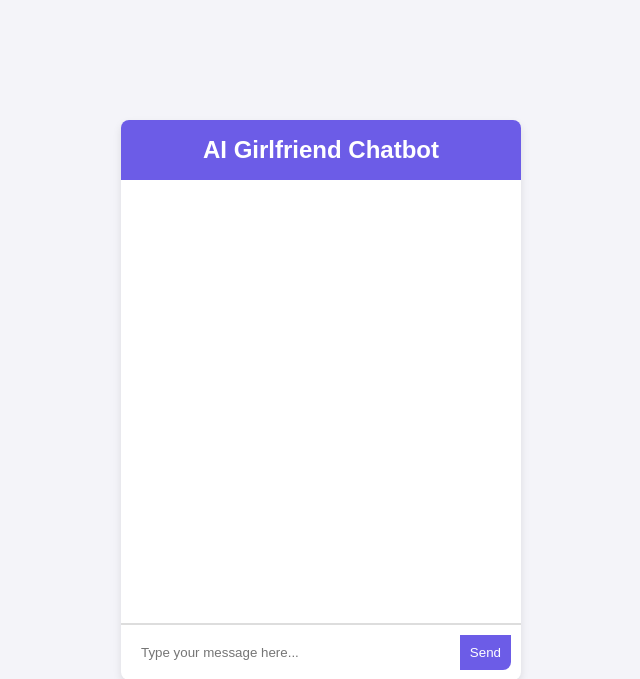
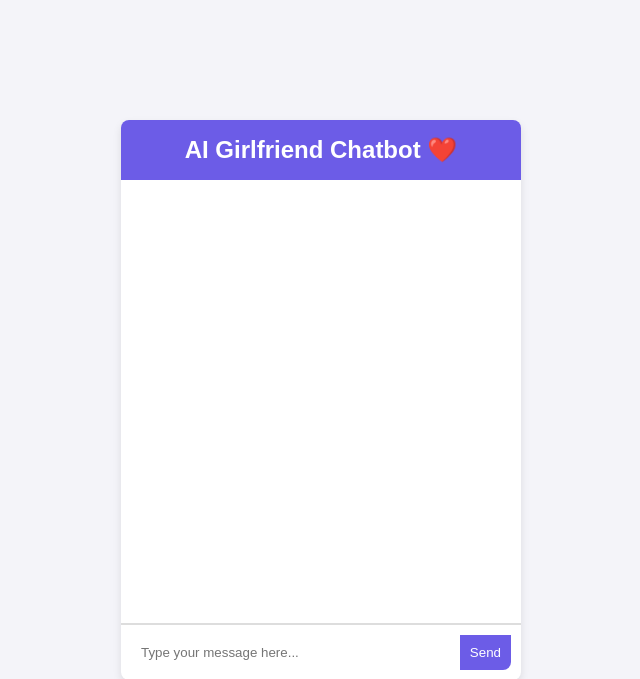
Before and after one commit to parthib2004/your_gf_chatbot, a Flask app: page / in a window 1280 px wide. Shown: the top 679 px of the page, without its empty margins (319-959 px from the left). Run offline with Flask 3, Linux system fonts and the light colour scheme.

Commit message:
Update with latest code changes

```diff
--- a/templates/index.html
+++ b/templates/index.html
@@ -5,11 +5,12 @@
     <meta name="viewport" content="width=device-width, initial-scale=1.0">
     <title>AI Girlfriend Chatbot</title>
     <link rel="stylesheet" href="/static/style.css">
+    <link rel="icon" href="/static/favicon.png" type="image/png">
 </head>
 <body>
     <div id="chat-container">
         <header>
-            <h1>AI Girlfriend Chatbot</h1>
+            <h1>AI Girlfriend Chatbot ❤️</h1>
         </header>
         <div id="chat-box">
             <div id="messages"></div>
```
Also changed, not shown: static/favicon.png (added).
